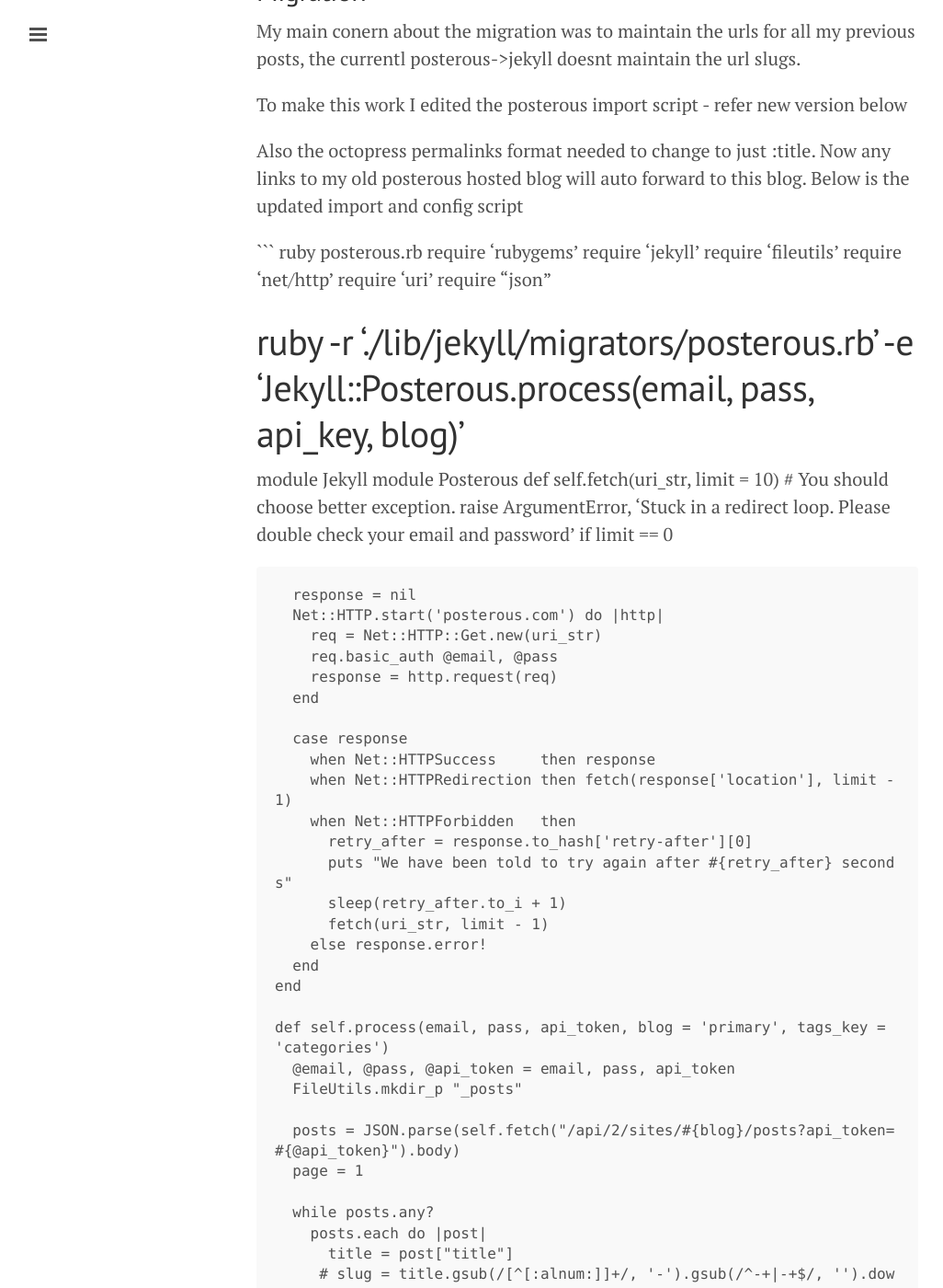
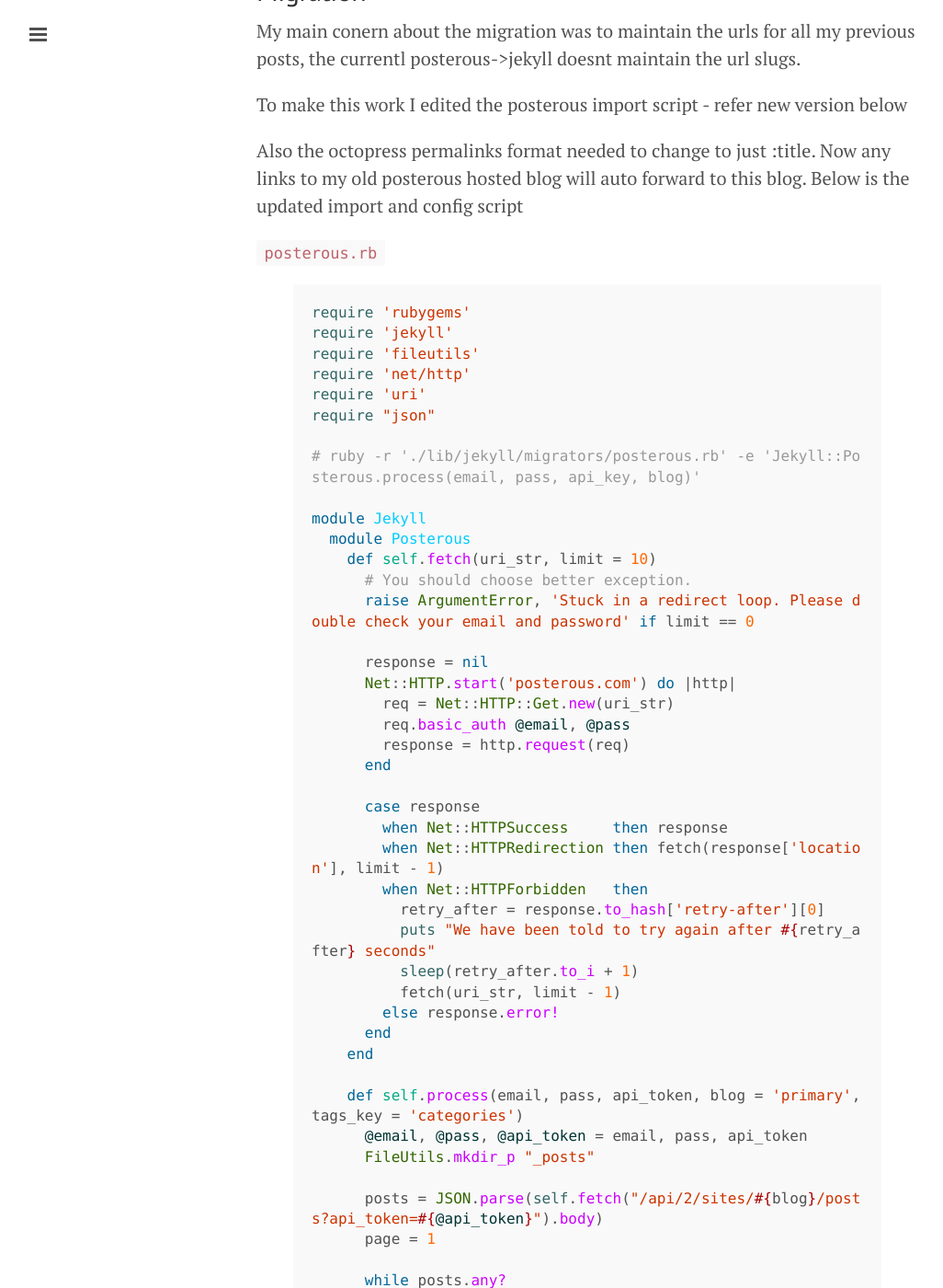
Before and after one commit to justinkelly/justinkelly.github.io, a Jekyll site: the page built from _posts/2012-03-23-moved-from-posterous-to-octopress-plus-p-dot-ostero-dot-us.markdown, in a window 1280 px wide and 1400 px high, scrolled down 641 px. Shown: the whole window at 92% size, without its empty margins (1-1027 px from the left). Built offline with Jekyll 4.4.1, drawn with Linux system fonts in a browser that asks for light colours; nearby versions of some CDN libraries; some of the changed text lies outside the part shown.

Commit message:
[post fix

````diff
--- a/_posts/2012-03-23-moved-from-posterous-to-octopress-plus-p-dot-ostero-dot-us.markdown
+++ b/_posts/2012-03-23-moved-from-posterous-to-octopress-plus-p-dot-ostero-dot-us.markdown
@@ -20,7 +20,9 @@ To make this work I edited the posterous import script - refer new version below
 
 Also the octopress permalinks format needed to change to just :title.  Now any links to my old posterous hosted blog will auto forward to this blog.  Below is the updated import and config script
 
-``` ruby posterous.rb
+`posterous.rb`
+
+{% highlight ruby %}
 require 'rubygems'
 require 'jekyll'
 require 'fileutils'
@@ -106,16 +108,18 @@ module Jekyll
     end
   end
 end
-```
+{% endhighlight %}
 
-``` yaml _config.yml
+`_config.yml`
+
+{% highlight yaml %}
 # To maintain your posterous links use the below permalink config
 # ----------------------- #
 #    Jekyll & Plugins     #
 # ----------------------- #
 
 permalink: /:title/
-```
+{% endhighlight %}
 
 ##p.ostero.us
 
````
